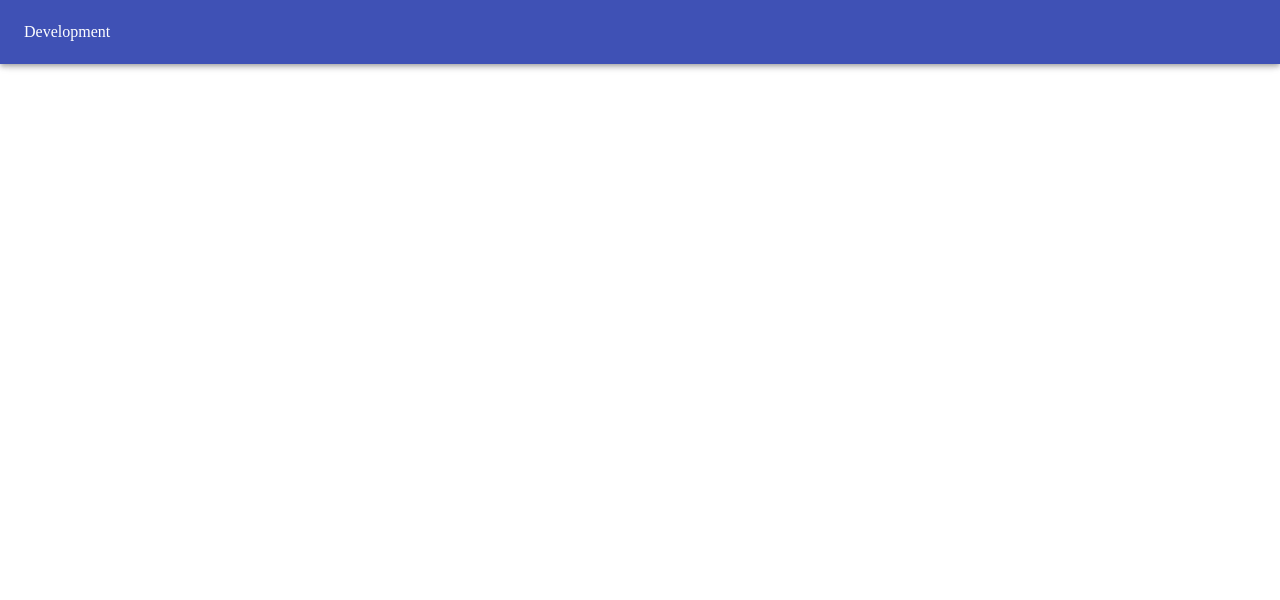
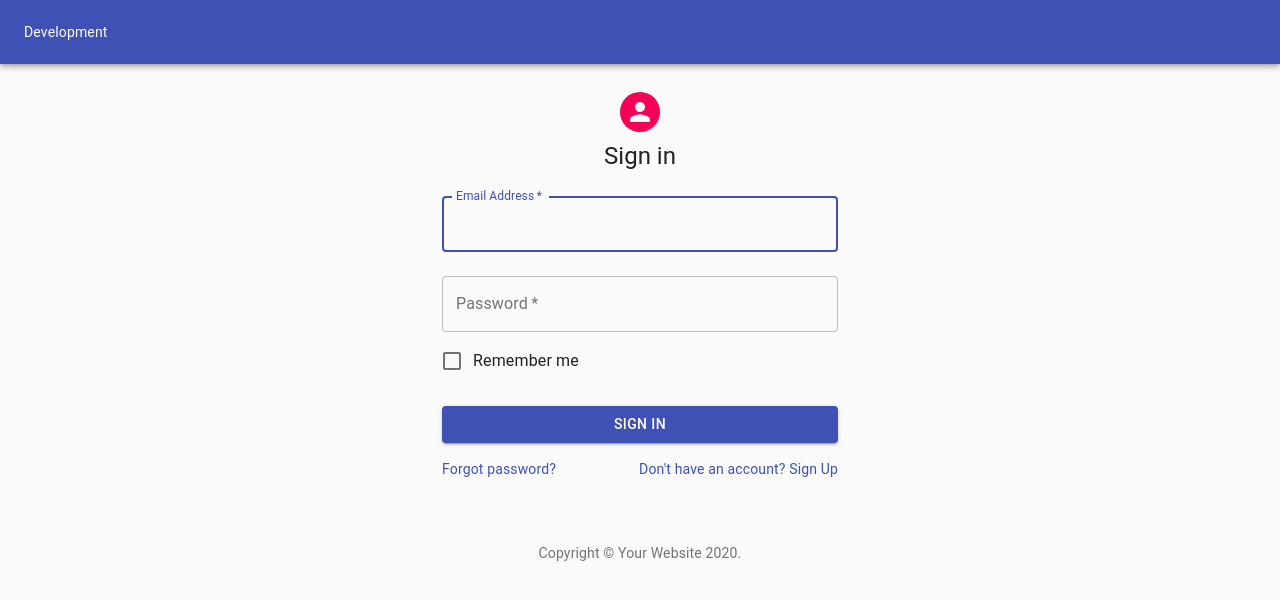
Before and after one commit to xrozzi/ProjectDaisy-Frontend, a React (Create React App) app: page / in a window 1280 px wide. Shown: the top 600 px of the page. Built offline with nearby package versions, Linux system fonts and the light colour scheme.

Commit message:
SignIn form

```diff
--- a/src/components/App.js
+++ b/src/components/App.js
@@ -1,11 +1,17 @@
 import React from 'react';
 import Header from '../components/ui/Header'
+import SignIn from '../components/ui/SignIn'
 
 
 function App() {
   return (
-    <div className="App"> <Header /> Hello!</div>
+    <div className="App"> <Header /> Hello!
+
+    <SignIn />
+    </div>
+
   );
 }
 
+
 export default App;
--- /dev/null
+++ b/src/components/ui/SignIn.js
@@ -0,0 +1,117 @@
+import React from 'react';
+import Avatar from '@material-ui/core/Avatar';
+import Button from '@material-ui/core/Button';
+import CssBaseline from '@material-ui/core/CssBaseline';
+import TextField from '@material-ui/core/TextField';
+import FormControlLabel from '@material-ui/core/FormControlLabel';
+import Checkbox from '@material-ui/core/Checkbox';
+import Link from '@material-ui/core/Link';
+import Grid from '@material-ui/core/Grid';
+import Box from '@material-ui/core/Box';
+// import LockOutlinedIcon from '@material-ui/icons/LockOutlined';
+import Typography from '@material-ui/core/Typography';
+import { makeStyles } from '@material-ui/core/styles';
+import Container from '@material-ui/core/Container';
+
+function Copyright() {
+  return (
+    <Typography variant="body2" color="textSecondary" align="center">
+      {'Copyright © '}
+      <Link color="inherit" href="https://material-ui.com/">
+        Your Website
+      </Link>{' '}
+      {new Date().getFullYear()}
+      {'.'}
+    </Typography>
+  );
+}
+
+const useStyles = makeStyles((theme) => ({
+  paper: {
+    marginTop: theme.spacing(8),
+    display: 'flex',
+    flexDirection: 'column',
+    alignItems: 'center',
+  },
+  avatar: {
+    margin: theme.spacing(1),
+    backgroundColor: theme.palette.secondary.main,
+  },
+  form: {
+    width: '100%', // Fix IE 11 issue.
+    marginTop: theme.spacing(1),
+  },
+  submit: {
+    margin: theme.spacing(3, 0, 2),
+  },
+}));
+
+export default function SignIn() {
+  const classes = useStyles();
+
+  return (
+    <Container component="main" maxWidth="xs">
+      <CssBaseline />
+      <div className={classes.paper}>
+        <Avatar className={classes.avatar}>
+          {/* <LockOutlinedIcon /> */}
+        </Avatar>
+        <Typography component="h1" variant="h5">
+          Sign in
+        </Typography>
+        <form className={classes.form} noValidate>
+          <TextField
+            variant="outlined"
+            margin="normal"
+            required
+            fullWidth
+            id="email"
+            label="Email Address"
+            name="email"
+            autoComplete="email"
+            autoFocus
+          />
+          <TextField
+            variant="outlined"
+            margin="normal"
+            required
+            fullWidth
+            name="password"
+            label="Password"
+            type="password"
+            id="password"
+            autoComplete="current-password"
+          />
+          <FormControlLabel
+            control={<Checkbox value="remember" color="primary" />}
+            label="Remember me"
+          />
+          <Button
+            type="submit"
+            fullWidth
+            variant="contained"
+            color="primary"
+            className={classes.submit}
+          >
+            Sign In
+          </Button>
+          <Grid container>
+            <Grid item xs>
+              <Link href="#" variant="body2">
+                Forgot password?
+              </Link>
+            </Grid>
+            <Grid item>
+              <Link href="#" variant="body2">
+                {"Don't have an account? Sign Up"}
+              </Link>
+            </Grid>
+          </Grid>
+        </form>
+      </div>
+      <Box mt={8}>
+        <Copyright />
+      </Box>
+    </Container>
+  );
+}
```
Also changed, not shown: 1 other file (tests, documents, lock files or other folders).
